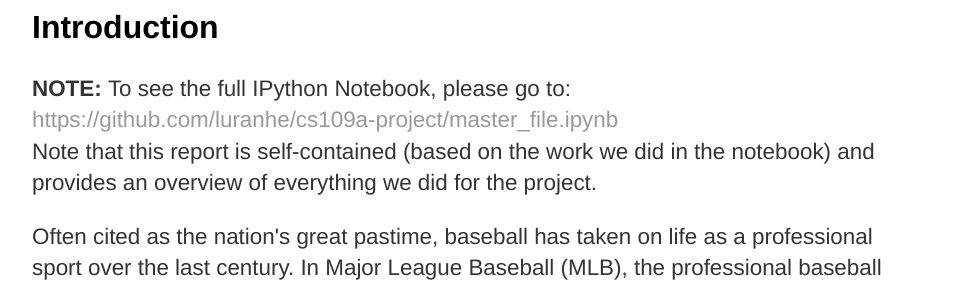
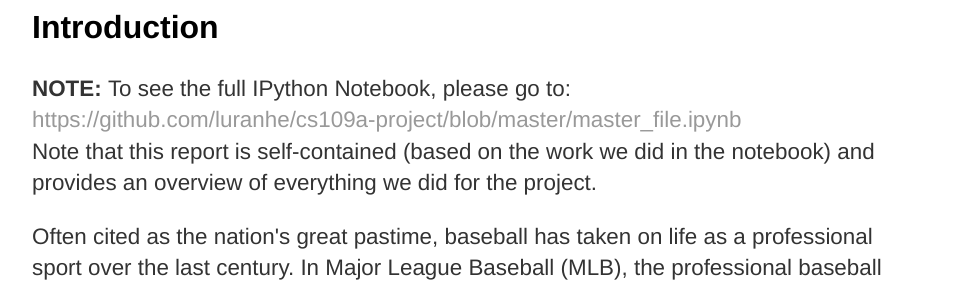
Before and after one commit to handypark/handypark.github.io, a Jekyll site: the page built from index.html, in a window 1280 px wide. Shown: the part 196-483 px from the top of the page, without its empty margins (160-1117 px from the left). Built offline with Jekyll 4.4.1, drawn with Linux system fonts in a browser that asks for light colours; some of the changed lines change nothing that is shown.

Commit message:
Update index.html

```diff
--- a/index.html
+++ b/index.html
@@ -7,7 +7,7 @@ title: Introduction
 	<h2>Introduction</h2>
 	<p>
 		<strong>NOTE: </strong>To see the full IPython Notebook, please go to: <br />
-		<a href = "https://github.com/luranhe/cs109a-project/master_file.ipynb">https://github.com/luranhe/cs109a-project/master_file.ipynb</a><br />
+		<a href = "https://github.com/luranhe/cs109a-project/blob/master/master_file.ipynb">https://github.com/luranhe/cs109a-project/blob/master/master_file.ipynb</a><br />
 		Note that this report is self-contained (based on the work we did in the notebook) and
 		provides an overview of everything we did for the project.
 	</p>
```
